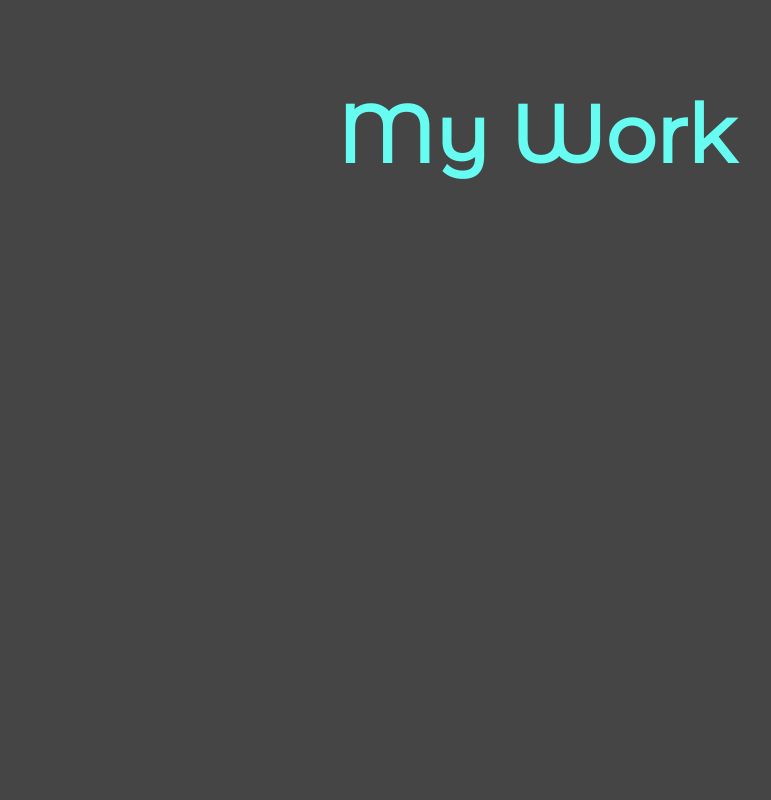
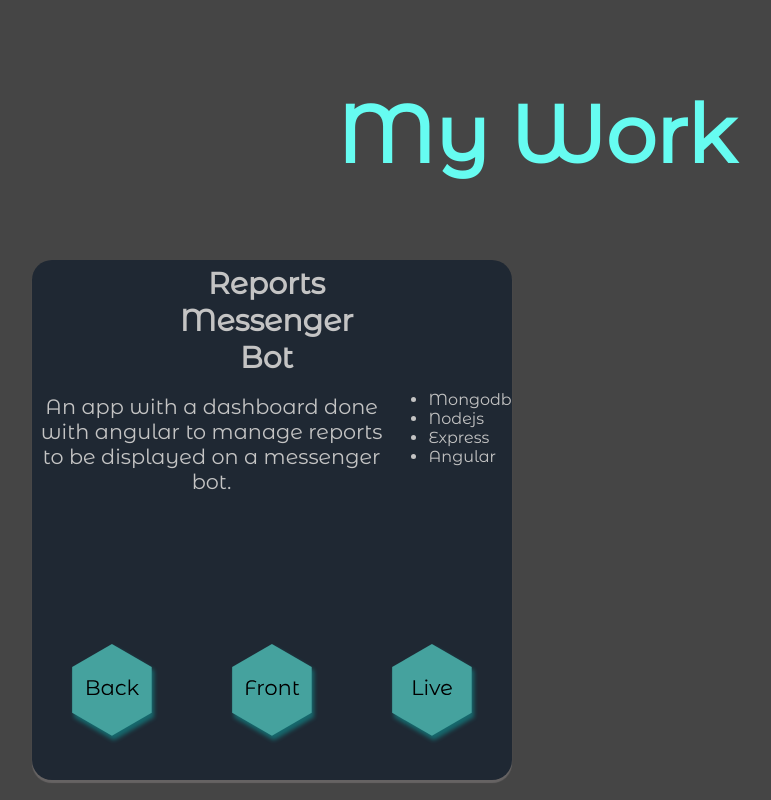
Before and after one commit to Gabrielomn/gabrielomn.github.io, a plain HTML site: page index.html in a window 1280 px wide. Shown: the part 853-1653 px from the top of the page, without its empty margins (104-875 px from the left). Before the commit the page ends 1103 px from the top, so only its background shows below. Drawn offline with Linux system fonts and the light colour scheme.

Commit message:
adding script to read projects from json

```diff
--- a/index.css
+++ b/index.css
@@ -129,8 +129,8 @@ aside i{
     display:grid;
     grid-row-gap:10px;
     grid-column-gap: 40px;
-    grid-template-columns: 1fr 1fr 1fr;
-    grid-template-rows: 1fr 6fr 3fr;
+    grid-template-columns: 1fr 3fr 1fr;
+    grid-template-rows: 20% 50% 30%;
     grid-template-areas: ". title ."
                          "desc desc tech"
                          "link link link";
@@ -141,6 +141,11 @@ aside i{
 .projecttitle{
     grid-area: title;
     font-size: 30px;
+    display:flex;
+    flex-direction: column;
+    align-content: flex-start;
+    margin:0;
+    margin-top:5px;
 }
 
 .projectdesc{
@@ -149,7 +154,6 @@ aside i{
 }
 
 .projecttech{
-
     text-align: left;
     grid-area: tech;
     padding-left:5px;
@@ -159,6 +163,7 @@ aside i{
     grid-area: link;
     display:flex;
     justify-content: space-around;
+    margin-bottom: 0;
 }
 
 
--- a/index.html
+++ b/index.html
@@ -2,6 +2,7 @@
 <html lang="en">
 <head>
     <meta charset="UTF-8">
+    <link rel="shortcut icon" href="">
     <meta name="viewport" content="width=device-width, initial-scale=1.0">
     <meta http-equiv="X-UA-Compatible" content="ie=edge">
     <link rel="stylesheet" type="text/css" href="index.css">
--- a/projects.json
+++ b/projects.json
@@ -11,22 +11,7 @@
         "links":{
             "back":"https://github.com/Gabrielomn/reports-api",
             "front":"https://github.com/Gabrielomn/reports-front",
-            "live":"reports-admin.herokuapp.com"
-        }
-    },
-    {
-        "title":"Reports Messenger Bot",
-        "description":"An app with a dashboard done with angular to manage reports to be displayed on a messenger bot.",
-        "tech":[
-            "Mongodb",
-            "Nodejs",
-            "Express",
-            "Angular"
-        ],
-        "links":{
-            "back":"https://github.com/Gabrielomn/reports-api",
-            "front":"https://github.com/Gabrielomn/reports-front",
-            "live":"reports-admin.herokuapp.com"
+            "live":"https://reports-admin.herokuapp.com"
         }
     }
 ]
--- a/script.js
+++ b/script.js
@@ -22,15 +22,15 @@ let insert = function (projects) {
             }
             $p.appendChild($l)
             let $links = document.createElement('div')
-            let list = getButtons(projects.links)
+            $links.className = "projectlinks"
+            let list = getButton(project.links)
             for(let i in list){
-                $links.appendChild(list[i])
+              $links.appendChild(list[i])
             }
             $p.appendChild($links)
             return $p
         })
         let $projectsDiv = document.querySelector('.box')
-        console.log($projects)
         for (let i in $projects){
             $projectsDiv.appendChild($projects[i])
         }
@@ -39,7 +39,6 @@ let insert = function (projects) {
 let getButton = function(link){
     let s = []
     let cont = 0
-    console.log(link)
     if(link['back']){
         let $e = document.createElement('a')
         let $img = document.createElement('img')
@@ -48,7 +47,7 @@ let getButton = function(link){
         $e.appendChild($img)
         $e.href=link['back']
 
-        s[cont] = e
+        s[cont] = $e
         cont++
     }
     if(link['front']){
@@ -58,7 +57,7 @@ let getButton = function(link){
         $img.src="./assets/front.svg"
         $e.appendChild($img)
         $e.href=link['front']
-        s[cont] = e
+        s[cont] = $e
         cont++
     }
 
@@ -69,14 +68,14 @@ let getButton = function(link){
         $img.src="./assets/site.svg"
         $e.appendChild($img)
         $e.href=link['live']
-        s[cont] = e
+        s[cont] = $e
         cont++
     }
     return s
 }
 
 let getButtons = function(links){
-    return saida = links.map(link => getButton(link))
+    return links.map(link => getButton(link))
 }
 
 fetch('projects.json').
```
